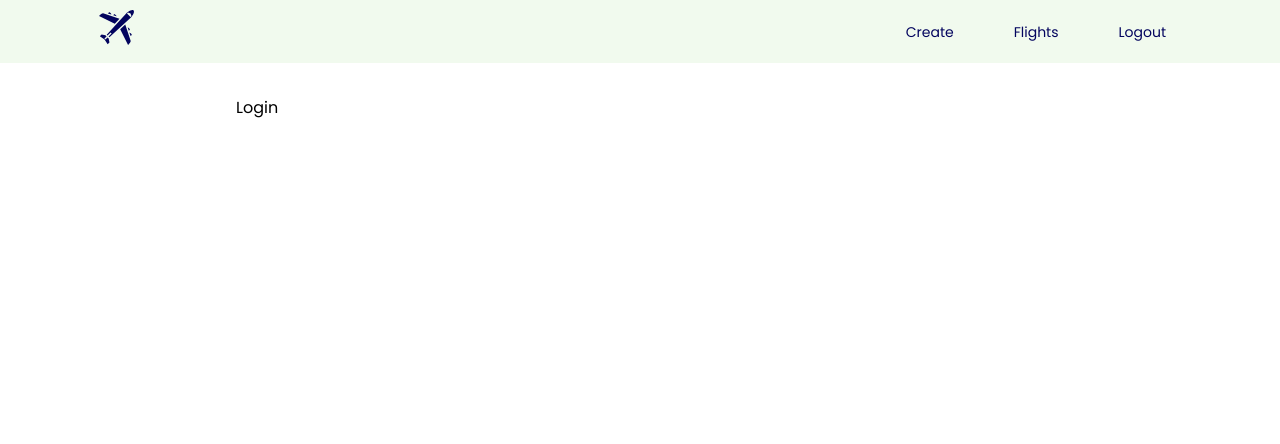
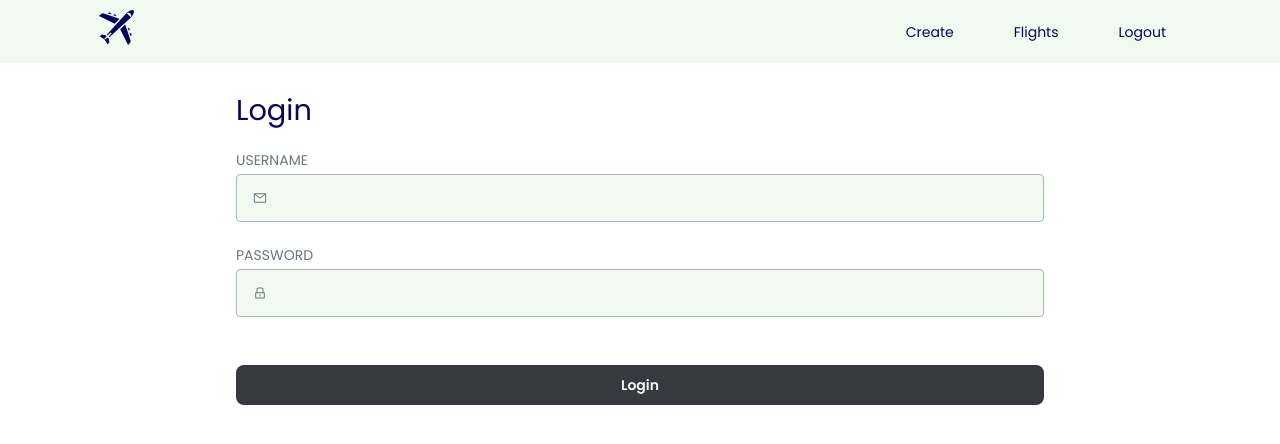
Before and after one commit to alexandreprevi/flightManager-braive, a React (Create React App) app in the folder frontend/: page /login in a window 1280 px wide. Shown: the top 444 px of the page. Built offline with nearby package versions, Linux system fonts and the light colour scheme.

Commit message:
added Login page

```diff
--- a/frontend/src/pages/Login.jsx
+++ b/frontend/src/pages/Login.jsx
@@ -1,7 +1,54 @@
-import React from "react"
+import Form from "../components/Form"
+import Input from "../components/Form/Input"
+import { useState } from "react"
+import { FlexContainer } from "../components/UI/Flex.styled"
+import Button from "../components/UI/Button.styled"
+import { AiOutlineLock, AiOutlineMail } from "react-icons/ai"
 
 const Login = () => {
-  return <div>Login</div>
+  const [formData, setFormData] = useState({
+    username: "",
+    password: "",
+  })
+
+  const { username, password } = formData
+
+  const onChange = (e) => {
+    setFormData((prevState) => ({
+      ...prevState,
+      [e.target.name]: e.target.value,
+    }))
+  }
+  const onSubmit = (e) => {}
+
+  return (
+    <FlexContainer flexDirection="column" flexGrow={1}>
+      <Form.Wrapper onSubmit={onSubmit}>
+        <Form.Section title="Login">
+          <Form.Control label="username">
+            <Input
+              type="text"
+              name="username"
+              value={username}
+              onChange={onChange}
+              icon={<AiOutlineMail />}
+            />
+          </Form.Control>
+          <Form.Control label="password">
+            <Input
+              type="password"
+              name="password"
+              value={password}
+              onChange={onChange}
+              icon={<AiOutlineLock />}
+            />
+          </Form.Control>
+        </Form.Section>
+        <Button.Secondary size="small" type="submit">
+          Login
+        </Button.Secondary>
+      </Form.Wrapper>
+    </FlexContainer>
+  )
 }
-
 export default Login
```
